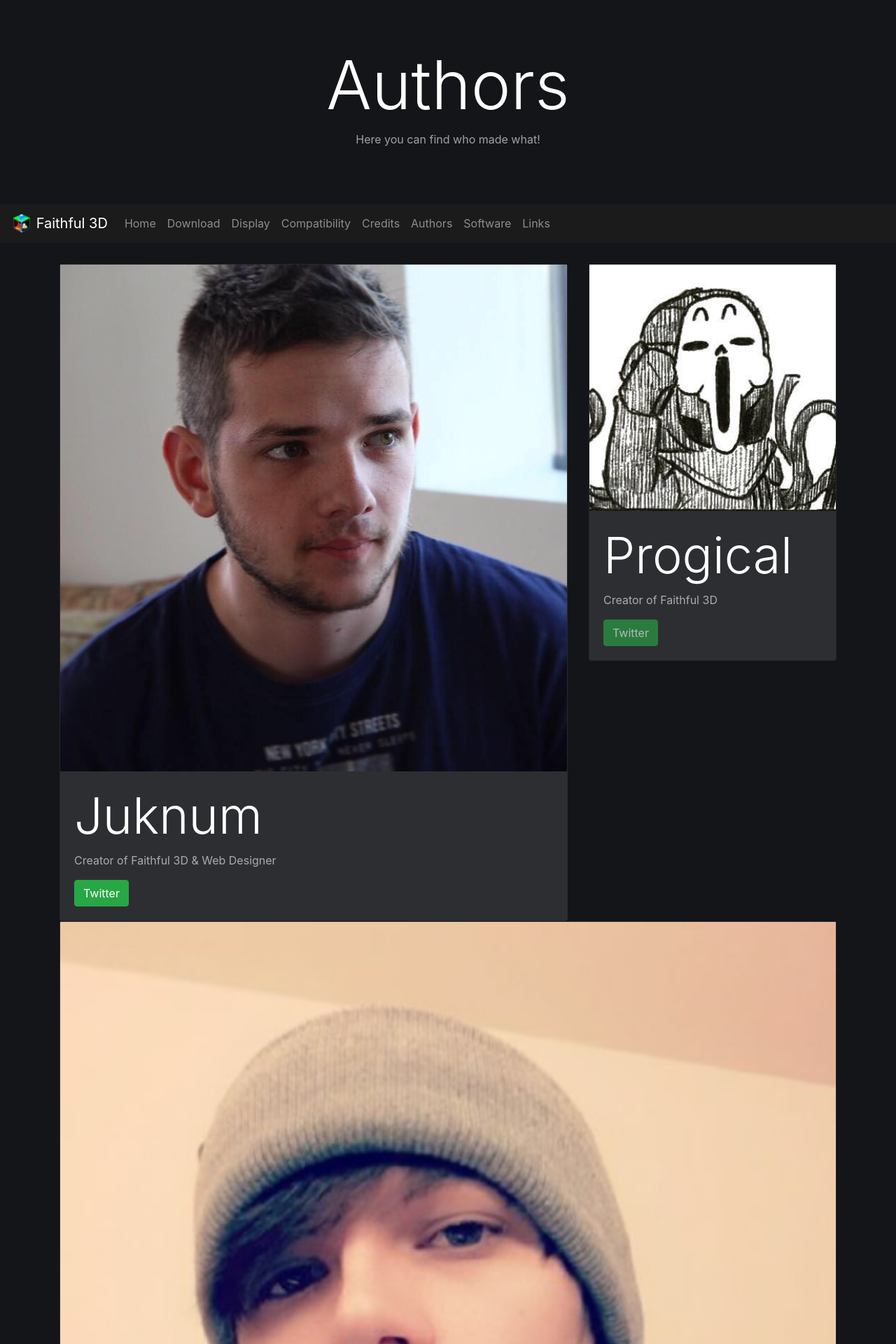
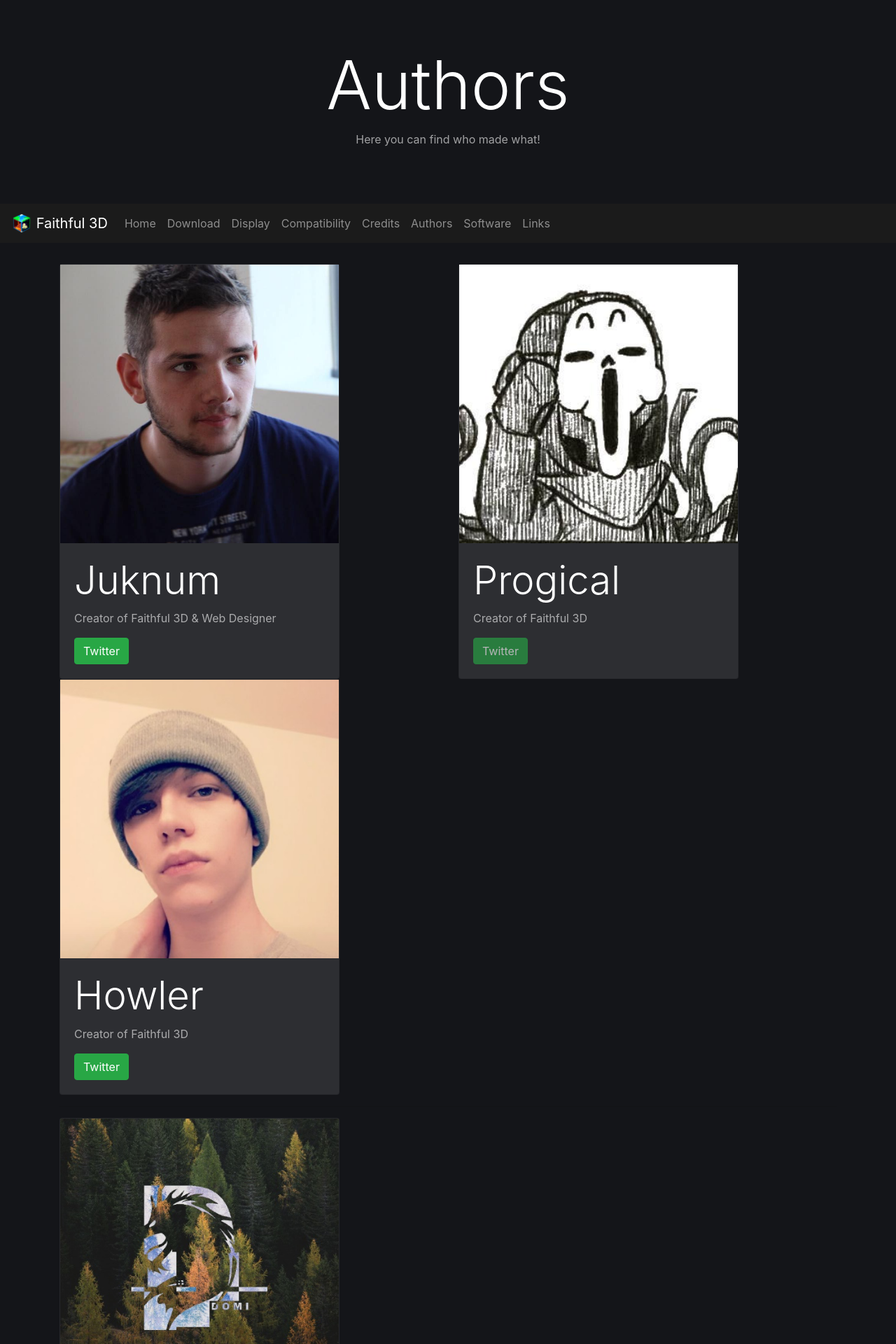
Before and after one commit to Faithful3D/Website, a Jekyll site: the page built from authors.html, in a window 1280 px wide. Shown: the top 1920 px of the page at 70% size. Built offline with Jekyll 4.4.1, drawn with Linux system fonts in a browser that asks for light colours.

Commit message:
adjust cards

```diff
--- a/authors.html
+++ b/authors.html
@@ -6,10 +6,10 @@
 <div class="row">
 	<div class="col">
 
-		<div class="card">
+		<div class="card" style="width:400px">
 			<img src="{{site.prefix}}/image/authors/juknum.jpg" alt="Juknum">
 			<div class="card-body">
-				<h4 class="display-3">Juknum</h4>
+				<h4 class="display-4">Juknum</h4>
 				<p class="card-text">Creator of Faithful 3D & Web Designer</p>
 				<a href="#" class="btn btn-success">Twitter</a>
 			</div>
@@ -18,10 +18,10 @@
 	</div>
 	<div class="col">
 
-		<div class="card">
+		<div class="card" style="width:400px">
 			<img src="{{site.prefix}}/image/authors/progical.jpg" alt="Progical">
 			<div class="card-body">
-				<h4 class="display-3">Progical</h4>
+				<h4 class="display-4">Progical</h4>
 				<p class="card-text">Creator of Faithful 3D</p>
 				<a href="#" class="btn btn-success disabled">Twitter</a>
 			</div>
@@ -30,10 +30,10 @@
 	</div>
 	<div class="col">
 
-		<div class="card">
+		<div class="card" style="width:400px">
 			<img src="{{site.prefix}}/image/authors/howler.jpg" alt="Howler">
 			<div class="card-body">
-				<h4 class="display-3">Howler</h4>
+				<h4 class="display-4">Howler</h4>
 				<p class="card-text">Creator of Faithful 3D</p>
 				<a href="#" class="btn btn-success">Twitter</a>
 			</div>
@@ -41,14 +41,14 @@
 
 	</div>
 </div>
-
+<hr>
 <div class="row">
 	<div class="col">
 
-		<div class="card">
+		<div class="card" style="width:400px">
 			<img src="{{site.prefix}}/image/authors/domi04151309.jpg" alt="Domi04151309">
 			<div class="card-body">
-				<h4 class="display-3">Domi04151309</h4>
+				<h4 class="display-4">Domi04151309</h4>
 				<p class="card-text">Web Designer</p>
 				<a href="#" class="btn btn-success disabled">Twitter</a>
 			</div>
```
